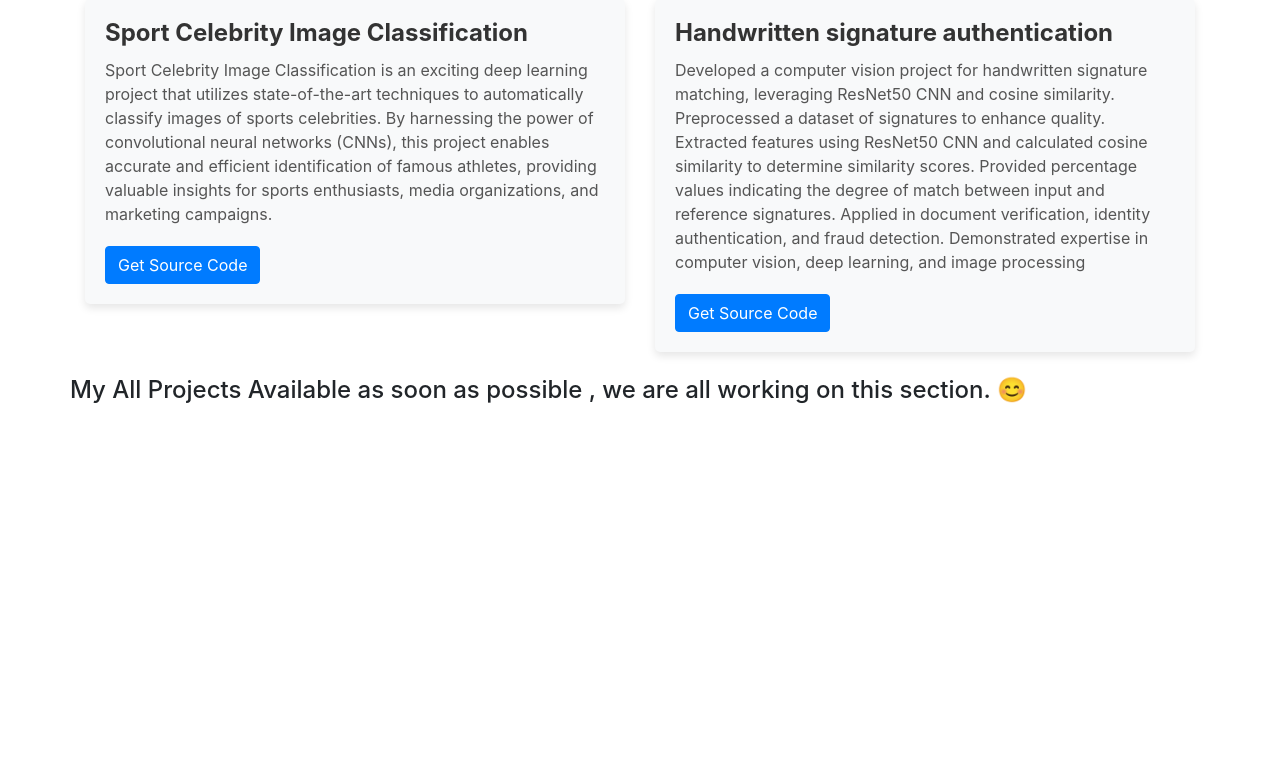
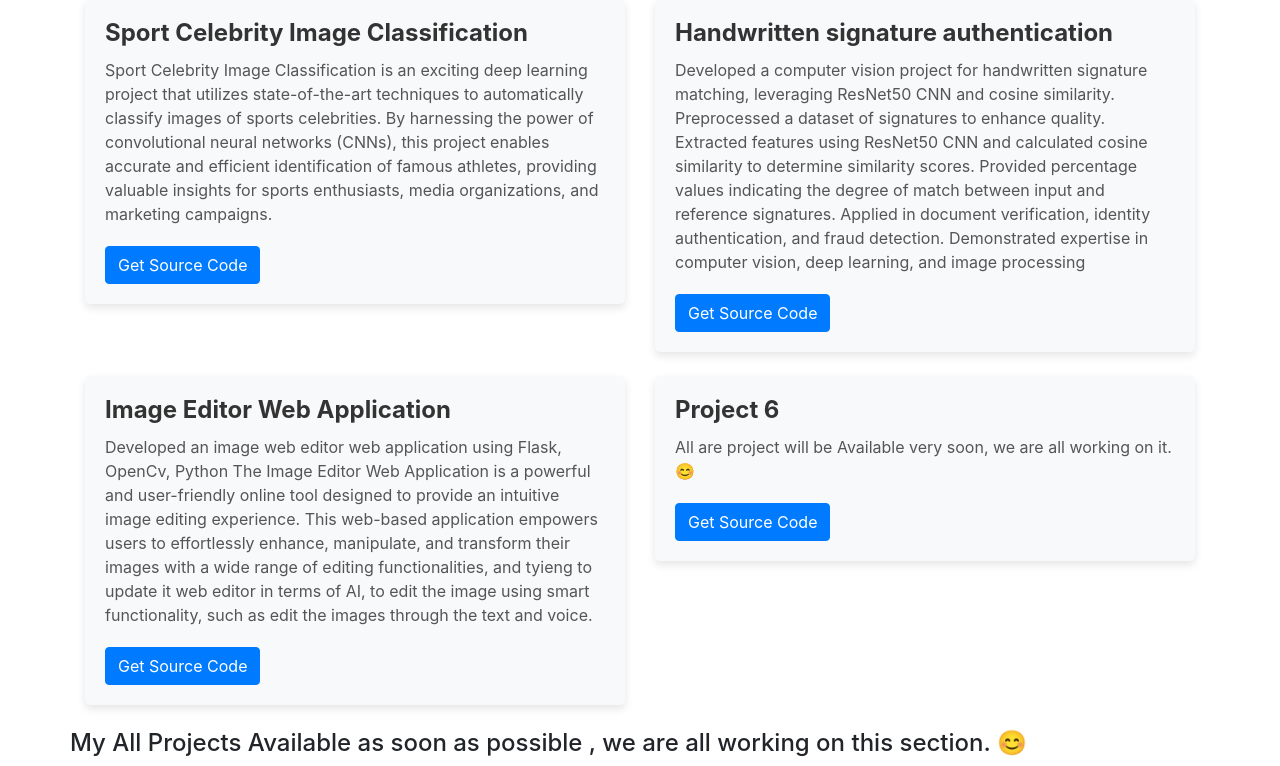
Before and after one commit to Ranjit-Singh-786/portfolio_website, a Flask app: page /cvprojects in a window 1280 px wide. Shown: the part 650-1416 px from the top of the page. Before the commit the page ends 1053 px from the top, so only its background shows below. Run offline with Flask 2, Linux system fonts and the light colour scheme; some libraries are stand-ins or nearby versions.

Commit message:
project time  series

```diff
--- a/templates/cvproject.html
+++ b/templates/cvproject.html
@@ -139,6 +139,37 @@
 
 
       </div>
+
+
+      <div class="col-md-6">
+        <div class="card mb-4">
+          <div class="card-body">
+            <h5 class="card-title">Image Editor Web Application</h5>
+            <p class="card-text">Developed an image web editor web application using Flask, OpenCv, Python
+              The Image Editor Web Application is a powerful and user-friendly online tool
+               designed to provide an intuitive image editing experience.
+               This web-based application empowers users to effortlessly enhance,
+                manipulate, and transform their images with a wide range of editing functionalities,
+                and tyieng to update it web editor in terms of AI, to edit the image using smart functionality, such as
+                edit the images through the text and voice.
+            </p>
+            <a href="https://github.com/Ranjit-Singh-786/Ai_image_editor" class="btn btn-primary">Get Source Code</a>
+          </div>
+        </div>
+      </div>
+
+
+      <div class="col-md-6">
+        <div class="card mb-4">
+          <div class="card-body">
+            <h5 class="card-title">Project 6</h5>
+            <p class="card-text">All are project will be Available very soon,
+              we are all working on it. 😊</p>
+            <a href="#" class="btn btn-primary">Get Source Code</a>
+          </div>
+        </div>
+      </div>
+
       <h4>My All Projects Available as soon as possible , we are all working on this section. 😊</h4>
 
       <script src="https://ajax.googleapis.com/ajax/libs/jquery/3.5.1/jquery.min.js"></script>
```
Also changed, not shown: templates/mlproject.html (+30 -0 lines).
